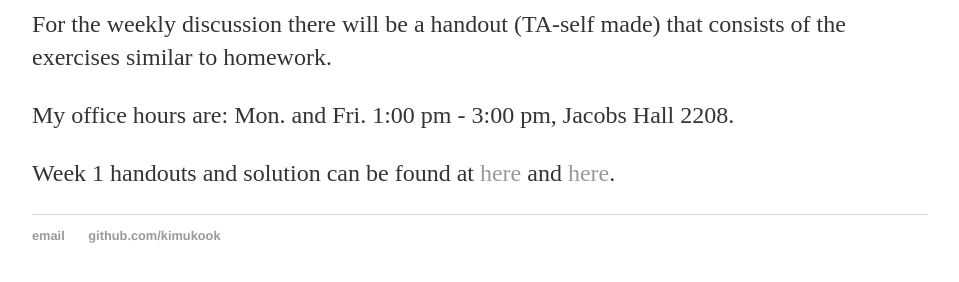
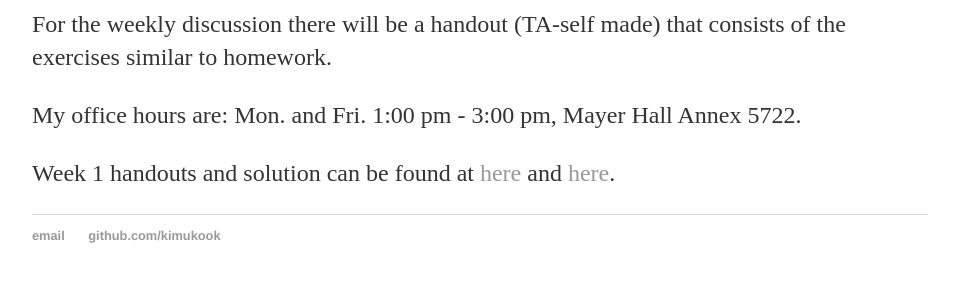
Before and after one commit to kimukook/kimukook.github.io, a Jekyll site: the page built from teaching/math11sp19/index.html, in a window 1280 px wide. Shown: the part 470-752 px from the top of the page, without its empty margins (160-1119 px from the left). Built offline with Jekyll 4.4.1, drawn with Linux system fonts in a browser that asks for light colours.

Commit message:
Update index.html

```diff
--- a/teaching/math11sp19/index.html
+++ b/teaching/math11sp19/index.html
@@ -12,6 +12,6 @@ title: MATH11
 		B07: Tue. 8:00 am - 8:50 am <br/>
 		B08: Tue. 9:00 am - 9:50 am <br/>
 	For the weekly discussion there will be a handout (TA-self made) that consists of the exercises similar to homework.</p>
-	<p> My office hours are: Mon. and Fri. 1:00 pm - 3:00 pm, Jacobs Hall 2208. </p>
+	<p> My office hours are: Mon. and Fri. 1:00 pm - 3:00 pm, Mayer Hall Annex 5722. </p>
 	<p> Week 1 handouts and solution can be found at <a href="https://drive.google.com/file/d/1bBAqaP63ef1Lq7-CBpdtCv9Hdw9wVK6C/view?usp=sharing">here</a> and <a href="https://drive.google.com/open?id=1Ttleee3AJMIttKjpyzTGAY8jLTpw0vWf">here</a>.</p>
 </div><!-- /.blurb -->
```
